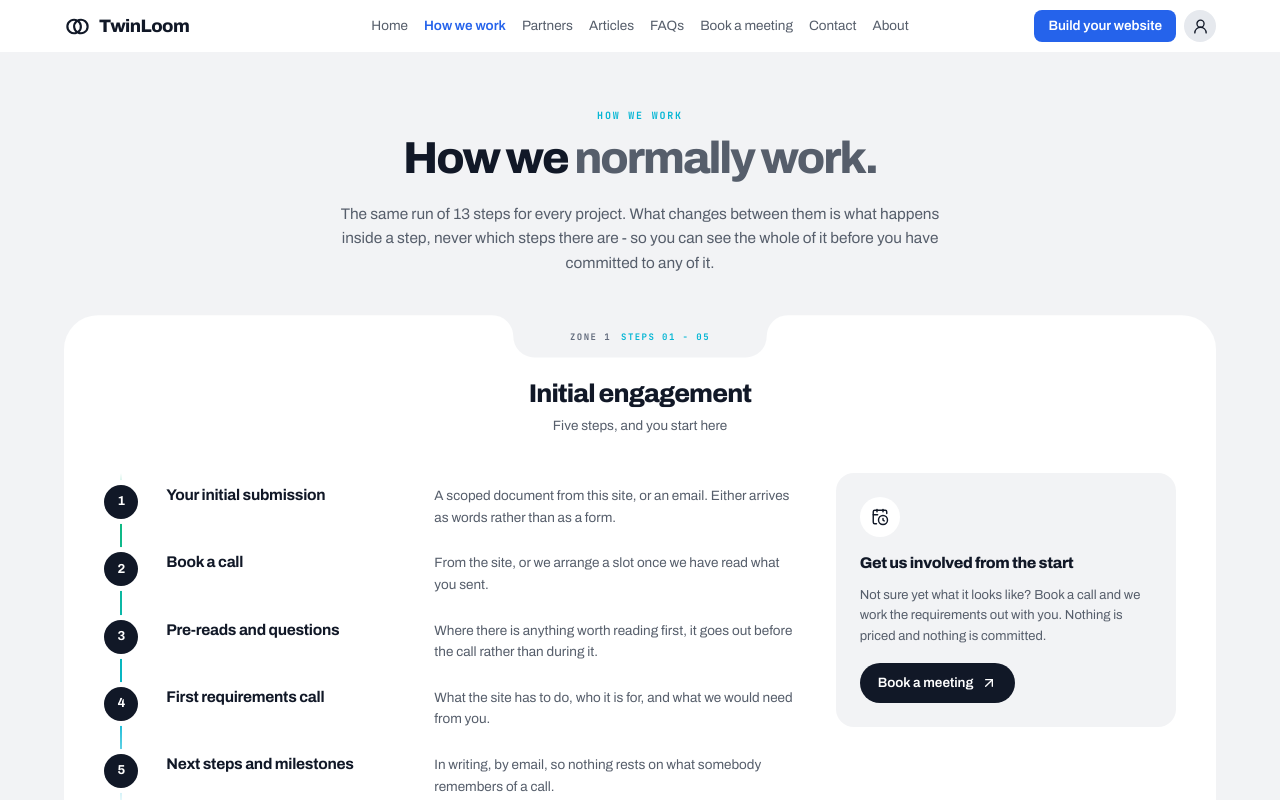
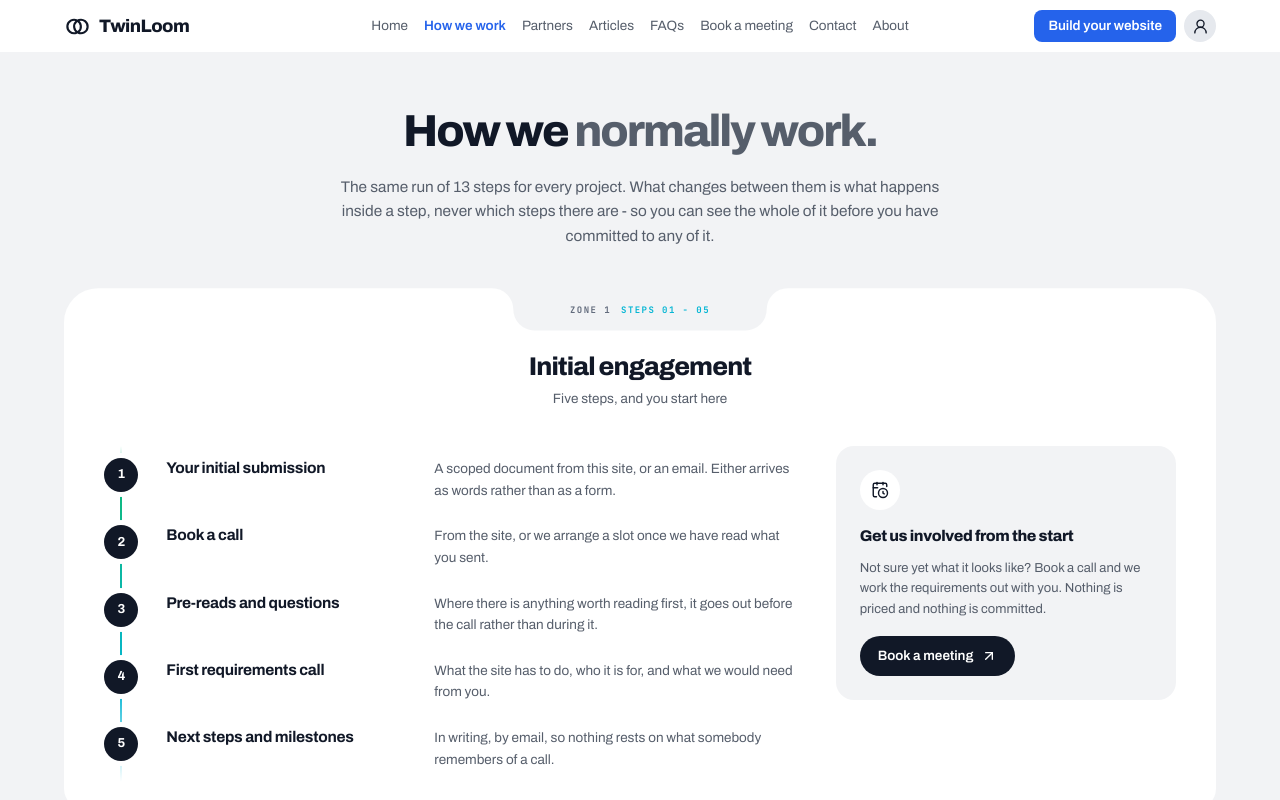
Before and after one commit to ayodhbhojithh/twinloom, a Next.js app: page /how-we-work in a window 1280 px wide. Shown: the top 800 px of the page. Built offline with nearby package versions, Linux system fonts and the light colour scheme; no server answers.

Commit message:
Refactor HowWeWorkView component to enhance clarity and reduce redundancy
- Removed the kicker text above the headline to streamline the introduction of the page.
- Updated comments for better understanding of the component's structure and purpose.

```diff
--- a/components/pages/how-we-work-view.tsx
+++ b/components/pages/how-we-work-view.tsx
@@ -68,14 +68,10 @@ export function HowWeWorkView() {
     <>
       {/* The head, on the centre line every surface below it shares. */}
       <section className="page-frame pt-10 pb-10 text-center sm:pt-14">
-        <p
-          className="font-mono text-[10px] font-bold tracking-[0.18em] uppercase"
-          style={{ color: RAMP[0].to }}
-        >
-          How we work
-        </p>
-
-        <h1 className="section-head mx-auto mt-3 max-w-[22ch] text-ink">
+        {/* No kicker over it. The nav item that got somebody here says "How we
+            work", the tab says it, and a third copy directly above a headline
+            that means the same thing is the page introducing itself twice. */}
+        <h1 className="section-head mx-auto max-w-[22ch] text-ink">
           How we
           <span className="text-quiet"> normally work.</span>
         </h1>
```
